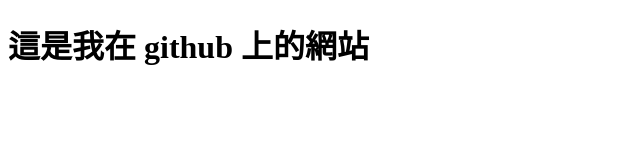
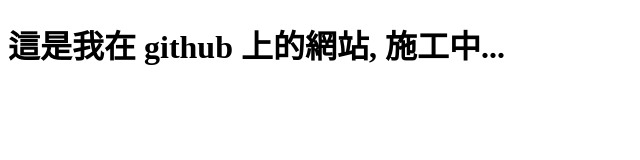
Before and after one commit to Leiinori/Website_demo, a plain HTML site: page index.html in a window 1280 px wide. Shown: the whole page, without its empty margins (0-640 px from the left). Drawn offline with Linux system fonts and the light colour scheme.

Commit message:
新分支初次commit

```diff
--- a/index.html
+++ b/index.html
@@ -6,6 +6,6 @@
     <title>Document</title>
 </head>
 <body>
-    <h1> 這是我在 github 上的網站 </h1>
+    <h1> 這是我在 github 上的網站, 施工中... </h1>
 </body>
 </html>
```
